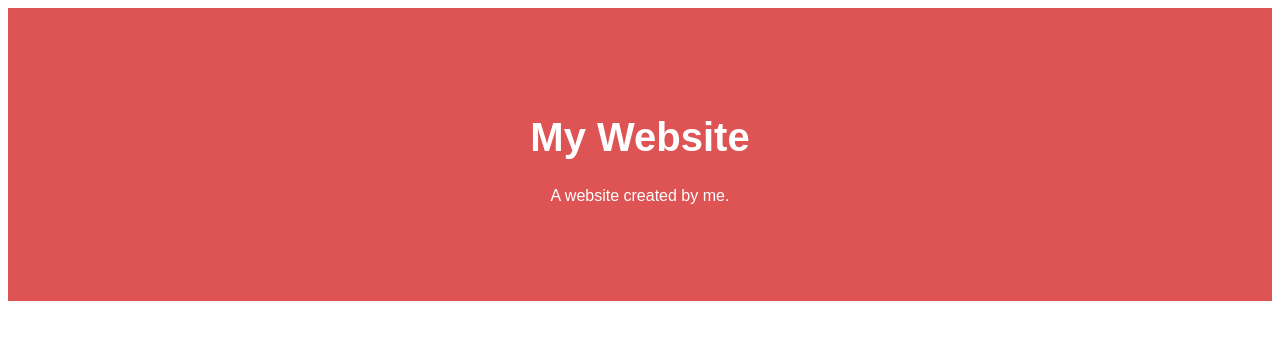
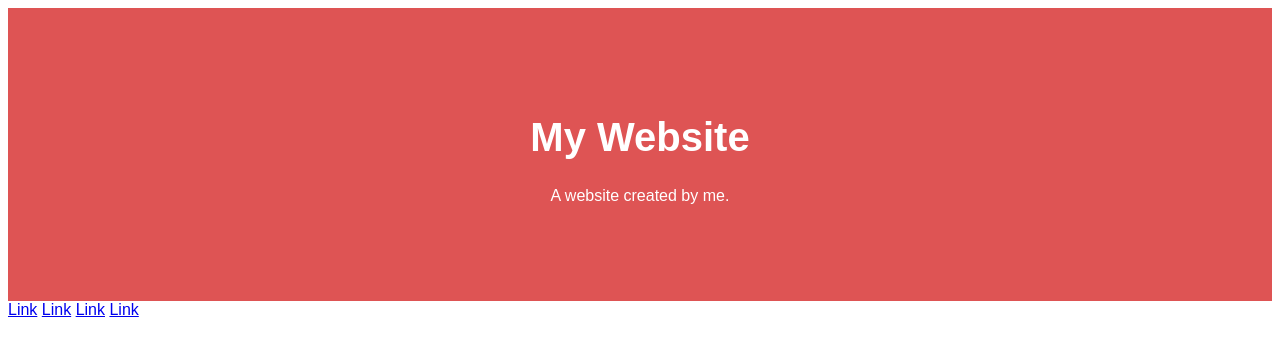
Before and after one commit to kiy0u/MilallosWebsite, a plain HTML site: page index.html in a window 1280 px wide. Drawn offline with Linux system fonts and the light colour scheme.

Commit message:
moved all css thingys to index.css

```diff
--- a/index.css
+++ b/index.css
@@ -0,0 +1,14 @@
+body {
+  font-family: Arial, Helvetica, sans-serif;
+}
+
+.header {
+  padding: 80px;
+  text-align: center;
+  background: #de5454;
+  color: white;
+}
+
+.header h1 {
+  font-size: 40px;
+}
--- a/index.html
+++ b/index.html
@@ -4,23 +4,7 @@
 <title>Page Title</title>
 <meta charset="UTF-8">
 <meta name="viewport" content="width=device-width, initial-scale=1">
-<style>
-body {
-  font-family: Arial, Helvetica, sans-serif;
-}
-
-.header {
-  padding: 80px;
-  text-align: center;
-  background: #de5454;
-  color: white;
-}
-
-.header h1 {
-  font-size: 40px;
-}
-
-</style>
+<link rel="stylesheet" href="index.css">
 </head>
 <body>
 <div class = "header">
@@ -28,6 +12,12 @@ body {
     <p>A website created by me.</p>
 </div>
 
+<div class="navbar">
+    <a href="#">Link</a>
+    <a href="#">Link</a>
+    <a href="#">Link</a>
+    <a href="#" class="right">Link</a>
+  </div>
 
 </body>
 </html>
```
